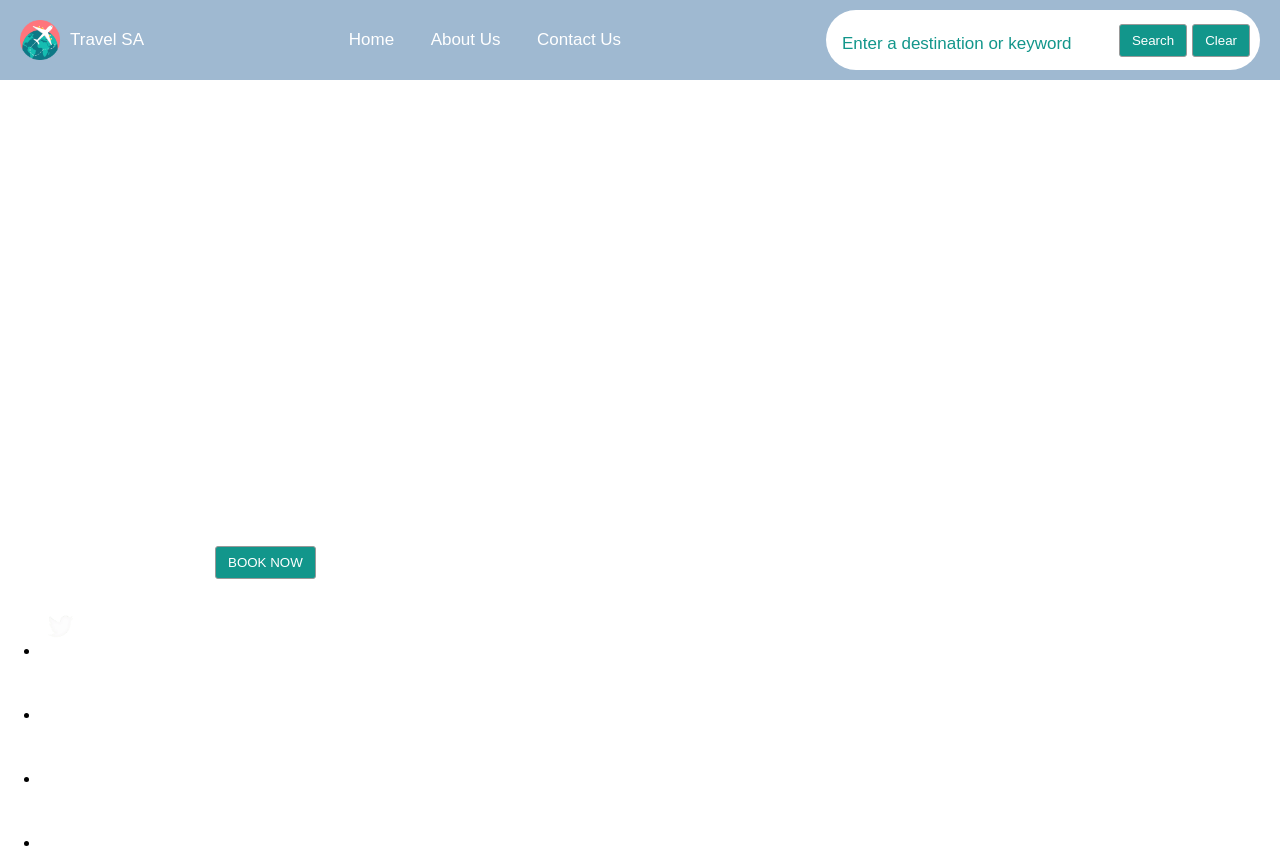
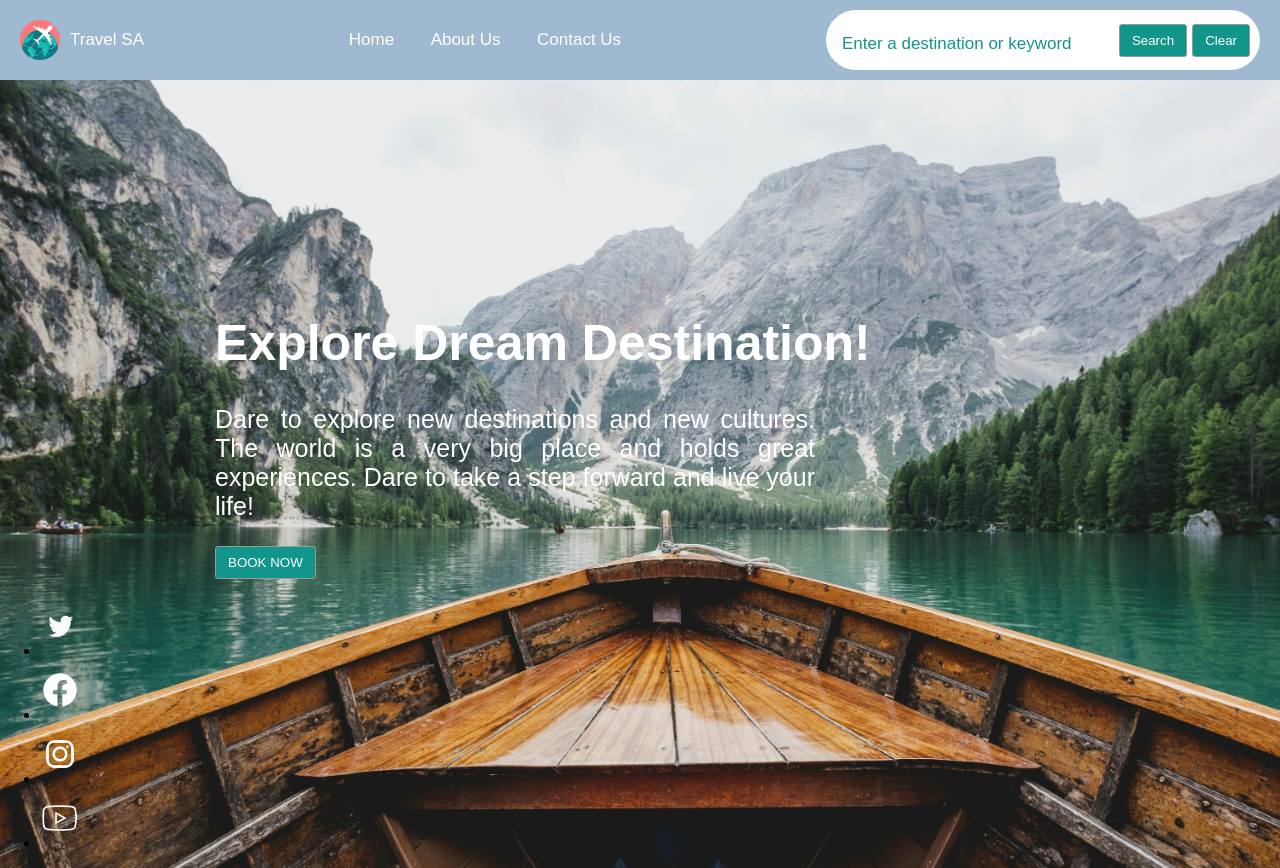
Before and after one commit to Zeta-Z/TravelGuide, a plain HTML site: page index.html in a window 1280 px wide. Drawn offline with Linux system fonts and the light colour scheme.

Commit message:
six commit

```diff
--- a/travel.css
+++ b/travel.css
@@ -151,7 +151,7 @@ body{
 }
 
 .body-content-code{
-    background-image: url(/TravelBloom/fondo.jpeg);
+    background-image: url(fondo.jpeg);
     margin: 0;
     padding: 0;
     background-size: cover;
```
